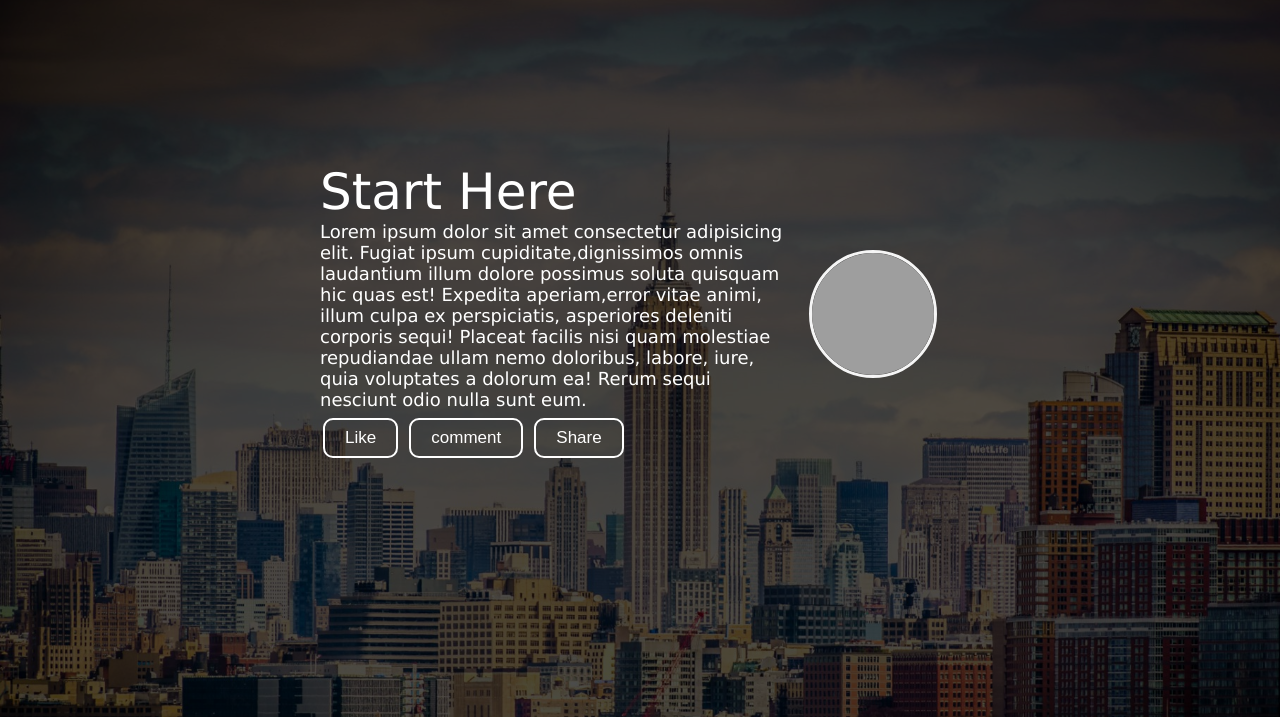
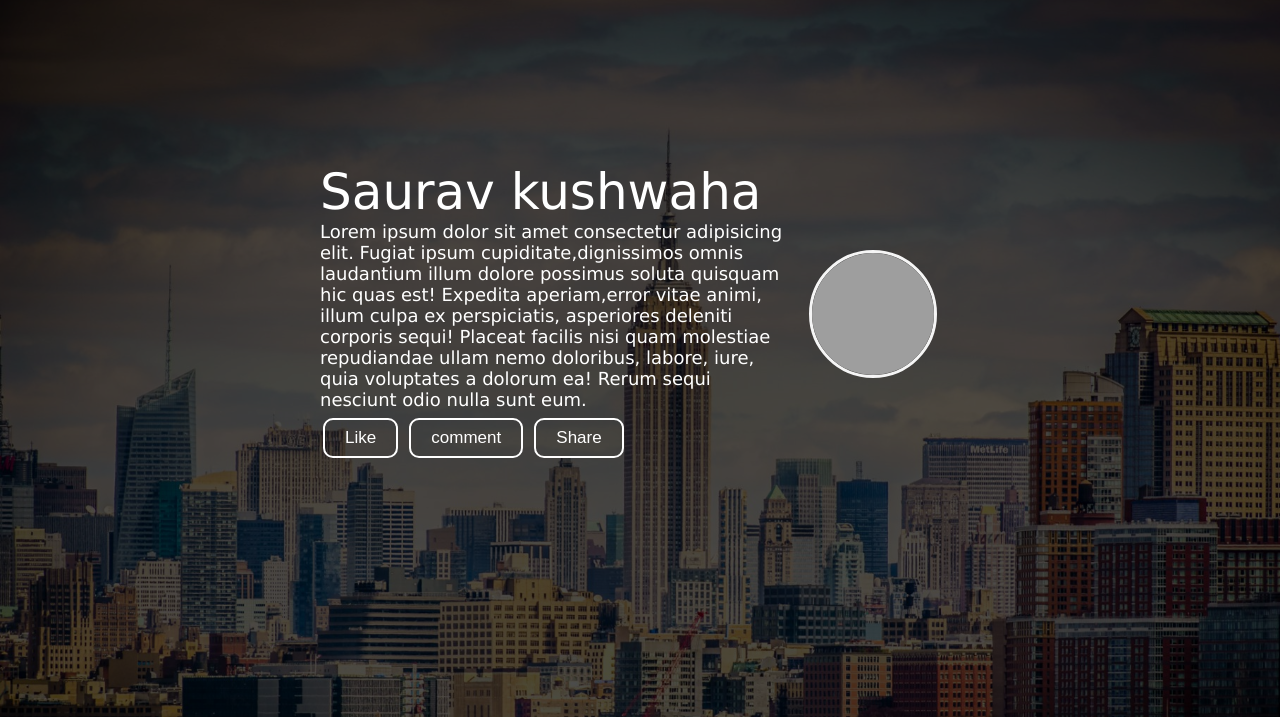
Before and after one commit to sauravkushwaha/sample-website, a plain HTML site: page index.html in a window 1280 px wide. Shown: the part 83-800 px from the top of the page. Drawn offline with Linux system fonts and the light colour scheme; grey boxes are pictures that could not be loaded; a web font is replaced by a local one.

Commit message:
Update index.html

```diff
--- a/index.html
+++ b/index.html
@@ -34,7 +34,7 @@
     <section class="background firstSection">
         <div class="box-main">
             <div class="firstHalf">
-                <p class="text-big">Start Here</p>
+                <p class="text-big">Saurav kushwaha</p>
                 <p class="text-small">Lorem ipsum dolor sit amet consectetur adipisicing elit.
                      Fugiat ipsum cupiditate,dignissimos omnis laudantium illum dolore possimus
                     soluta quisquam hic quas est! Expedita aperiam,error vitae animi, illum
```
